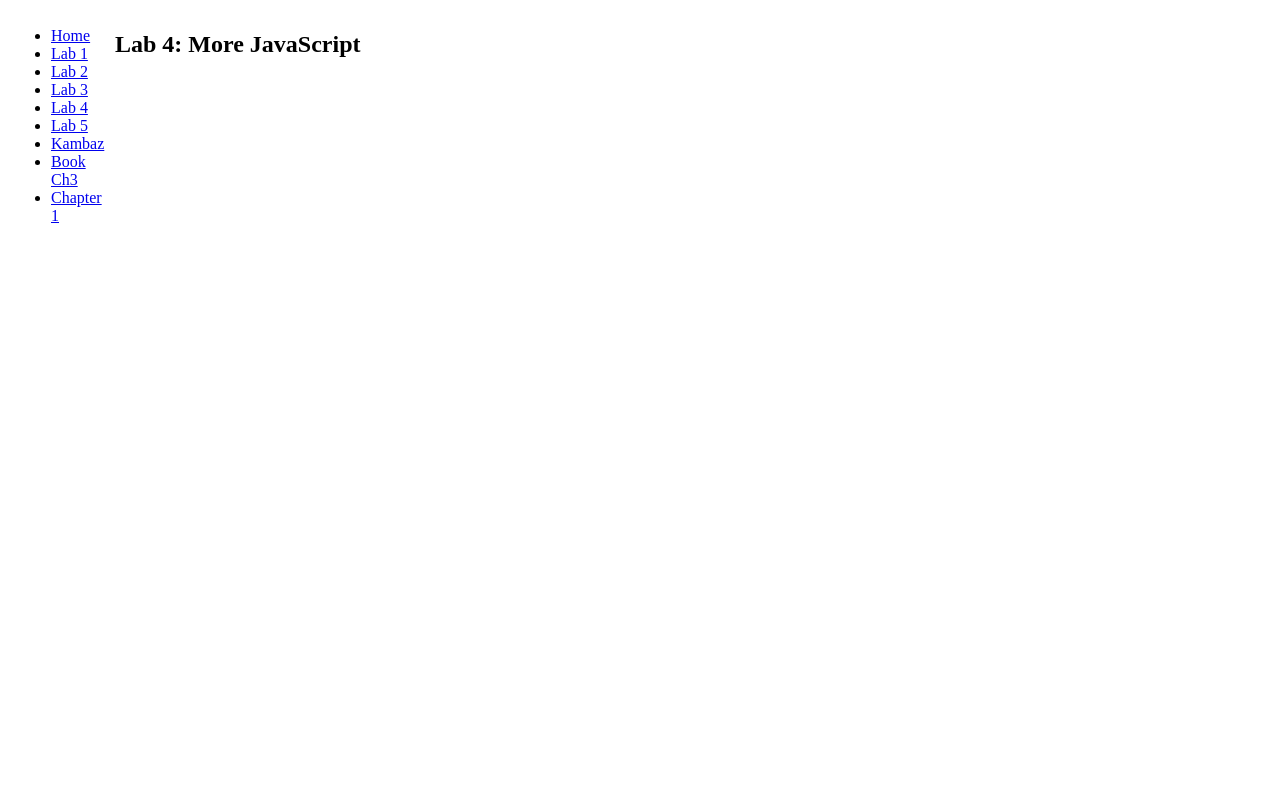
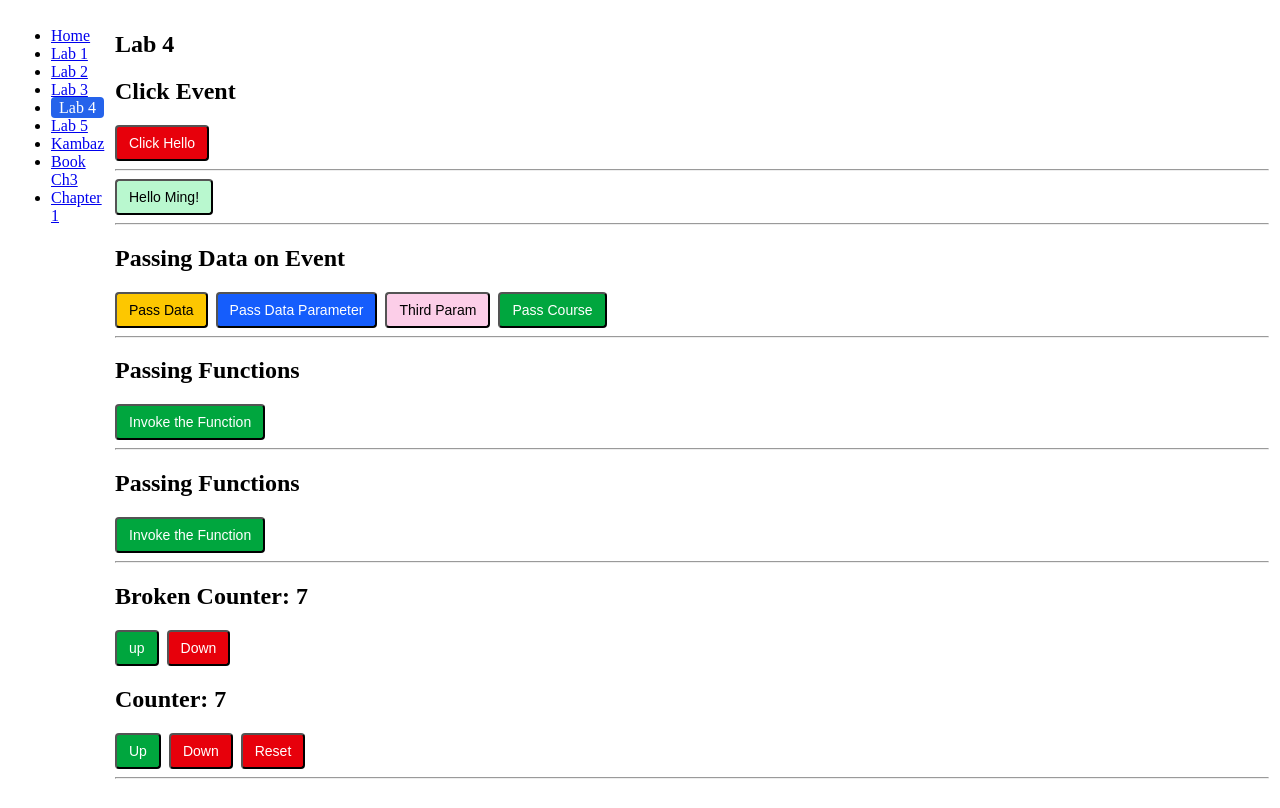
Before and after one commit to Fixlei/kambaz-next-js, a Next.js app: page /labs/lab4 in a window 1280 px wide. Built offline with nearby package versions, Linux system fonts and the light colour scheme.

Commit message:
Lab 4 on click use client data state

```diff
--- a/app/labs/TOC.tsx
+++ b/app/labs/TOC.tsx
@@ -11,8 +11,8 @@ const LINKS = [
   { href: "/labs/lab1", id: "wd-lab1-link", label: "Lab 1", match: (p: string) => p.endsWith("/lab1") || p.includes("/lab1/") },
   { href: "/labs/lab2", id: "wd-lab2-link", label: "Lab 2", match: (p: string) => p.includes("/lab2") },
   { href: "/labs/lab3", id: "wd-lab3-link", label: "Lab 3", match: (p: string) => p.includes("/lab3") },
-  { href: "/labs/lab3", id: "wd-lab3-link", label: "Lab 4", match: (p: string) => p.includes("/lab3") },
-  { href: "/labs/lab3", id: "wd-lab3-link", label: "Lab 5", match: (p: string) => p.includes("/lab3") },
+  { href: "/labs/lab4", id: "wd-lab4-link", label: "Lab 4", match: (p: string) => p.includes("/lab4") },
+  { href: "/labs/lab5", id: "wd-lab5-link", label: "Lab 5", match: (p: string) => p.includes("/lab5") },
   { href: "/", id: "wd-kambaz-link", label: "Kambaz", match: () => false },
   { href: "https://kambaz.dev/book/ch3", id: "wd-book-ch3-link", label: "Book Ch3", match: () => false },
   // Chapter 1 link kept from the original TOC (A1 checks for wd-toc-book-link)
--- /dev/null
+++ b/app/labs/lab4/ClickEvent.tsx
@@ -0,0 +1,30 @@
+"use client";
+
+const hello = () => {
+  alert("Hello World!");
+};
+
+export default function ClickEvent() {
+  return (
+    <div id="wd-click-event">
+      <h2>Click Event</h2>
+      <button
+        type="button"
+        onClick={hello}
+        id="wd-onclick-hello"
+        className="rounded bg-red-600 px-3 py-1.5 text-sm font-medium text-white"
+      >
+        Click Hello
+      </button><hr />
+      <button
+        type="button"
+        onClick={hello}
+        id="wd-onclick-hello"
+        className="rounded bg-green-200 px-3 py-1.5 text-sm font-medium text-black"
+      >
+        Hello Ming!
+      </button>
+      <hr />
+    </div>
+  );
+}
--- /dev/null
+++ b/app/labs/lab4/Counter.tsx
@@ -0,0 +1,38 @@
+"use client";
+
+import { useState } from "react";
+
+export default function Counter() {
+  const [count, setCount] = useState(7);
+  return (
+    <div id="wd-counter">
+      <h2>Counter: {count}</h2>
+      <button
+        type="button"
+        onClick={() => setCount(count + 1)}
+        id="wd-counter-up-click"
+        className="me-2 rounded bg-green-600 px-3 py-1.5 font-medium text-sm text-white"
+      >
+        Up
+      </button>
+      <button
+        type="button"
+        onClick={() => setCount(count - 1)}
+        id="wd-counter-down-click"
+        className="me-2 rounded bg-red-600 px-3 py-1.5 text-white text-sm font-medium"
+      >
+        Down
+      </button>
+
+      <button
+        type="button"
+        onClick={() => setCount(7)}
+        id="wd-counter-reset-click"
+        className="rounded bg-red-600 px-3 py-1.5 text-white text-sm font-medium"
+      >
+        Reset
+      </button>
+      <hr />
+    </div>
+  );
+}
--- /dev/null
+++ b/app/labs/lab4/CounterBroken.tsx
@@ -0,0 +1,33 @@
+"use client";
+
+export default function CounterBroken() {
+  let count = 7;
+  return (
+    <div id="wd-counter-broken">
+      <h2>Broken Counter: {count}</h2>
+      <button
+        type="button"
+        onClick={() => {
+          count++;
+          console.log(count);
+        }}
+        id="wd-counter-broken-up-click"
+        className="me-2 rounded bg-green-600 px-3 py-1.5 text-sm font-medium text-white"
+      >
+        up
+      </button>
+
+      <button
+        type="button"
+        onClick={() => {
+          count--;
+          console.log(count);
+        }}
+        id="wd-counter-broken-down-click"
+        className="rounded bg-red-600 px-3 py-1.5 text-sm font-medium text-white"
+      >
+        Down
+      </button>
+    </div>
+  );
+}
--- /dev/null
+++ b/app/labs/lab4/PassingDataOnEvent.tsx
@@ -0,0 +1,48 @@
+"use client";
+
+const hello = () => {
+  alert("Hello World!");
+};
+
+const lifeIs = (good: string) => {
+  alert(good);
+};
+
+export default function PassingDataOnEvent() {
+  return (
+    <div id="wd-passing-data-on-event">
+      <h2>Passing Data on Event</h2>
+      <button
+        type="button"
+        onClick={hello}
+        id="wd-pass-data-click"
+        className="me-2 rounded bg-yellow-400 px-3 py-1.5 text-sm font-medium"
+      >
+        Pass Data
+      </button>
+      <button
+        type="button"
+        onClick={() => lifeIs("Life is Good!")}
+        id="wd-pass-data-parameter-click"
+        className="me-2 rounded bg-blue-600 px-3 py-1.5 text-sm font-medium text-white"
+      >
+        Pass Data Parameter
+      </button>
+      <button type="button"
+      onClick={()=>lifeIs("Life is just Live!")}
+      id="wd-pass-data-parameter-click"
+      className="me-2 rounded bg-pink-200 px-3 py-1.5 text-sm font-medium text-green">
+        Third Param
+      </button>
+      {/* With AI: sample parameter button */}
+      <button
+        type="button"
+        onClick={() => lifeIs("Web Development")}
+        id="wd-pass-data-course-click"
+        className="rounded bg-green-600 px-3 py-1.5 text-sm font-medium text-white"
+      >
+        Pass Course
+      </button>
+      <hr />
+    </div>
+  );}
--- /dev/null
+++ b/app/labs/lab4/PassingFunctions.tsx
@@ -0,0 +1,24 @@
+"use client";
+
+export default function PassingFunctions({
+  message,
+  theFunction,
+}: {
+  message: string;
+  theFunction: (message: string) => void;
+}) {
+  return (
+    <div id="wd-passing-functions">
+      <h2>Passing Functions</h2>
+      <button
+        type="button"
+        onClick={() => theFunction(`From parent: ${message}`)}
+        id="wd-pass-functions-click"
+        className="rounded bg-green-600 px-3 py-1.5 text-sm font-medium text-white"
+      >
+        Invoke the Function
+      </button>
+      <hr />
+    </div>
+  );
+}
--- a/app/labs/lab4/page.tsx
+++ b/app/labs/lab4/page.tsx
@@ -1,8 +1,26 @@
+"use client";
+
+import "@/app/labs/lab2/tailwind/utilities.css";
+import ClickEvent from "./ClickEvent";
+import PassingDataOnEvent from "./PassingDataOnEvent";
+import PassingFunctions from "./PassingFunctions";
+import CounterBroken from "./CounterBroken";
+import Counter from "./Counter";
+
 export default function Lab4() {
+  const sayHello = (msg: string) => {
+    alert(msg);
+  };
   return (
     <div id="wd-lab4">
-      <h2>Lab 4: More JavaScript</h2>
-      {/* Add your JavaScript examples here */}
+      <h2>Lab 4</h2>
+      <ClickEvent />
+      <PassingDataOnEvent />
+      <PassingFunctions message="Hello from Lab 4" theFunction={sayHello} />
+
+      <PassingFunctions message="Hey Ming!" theFunction={sayHello} />
+      <CounterBroken />
+      <Counter/>
     </div>
   );
 }
--- a/package.json
+++ b/package.json
@@ -9,10 +9,13 @@
     "lint": "eslint"
   },
   "dependencies": {
+    "@reduxjs/toolkit": "^2.13.0",
     "next": "16.3.6",
     "react": "19.2.8",
     "react-dom": "19.2.8",
-    "react-icons": "^5.7.0"
+    "react-icons": "^5.7.0",
+    "react-redux": "^9.3.1",
+    "zustand": "^5.0.16"
   },
   "devDependencies": {
     "@tailwindcss/postcss": "^4",
```
Also changed, not shown: 1 other file (tests, documents, lock files or other folders).
